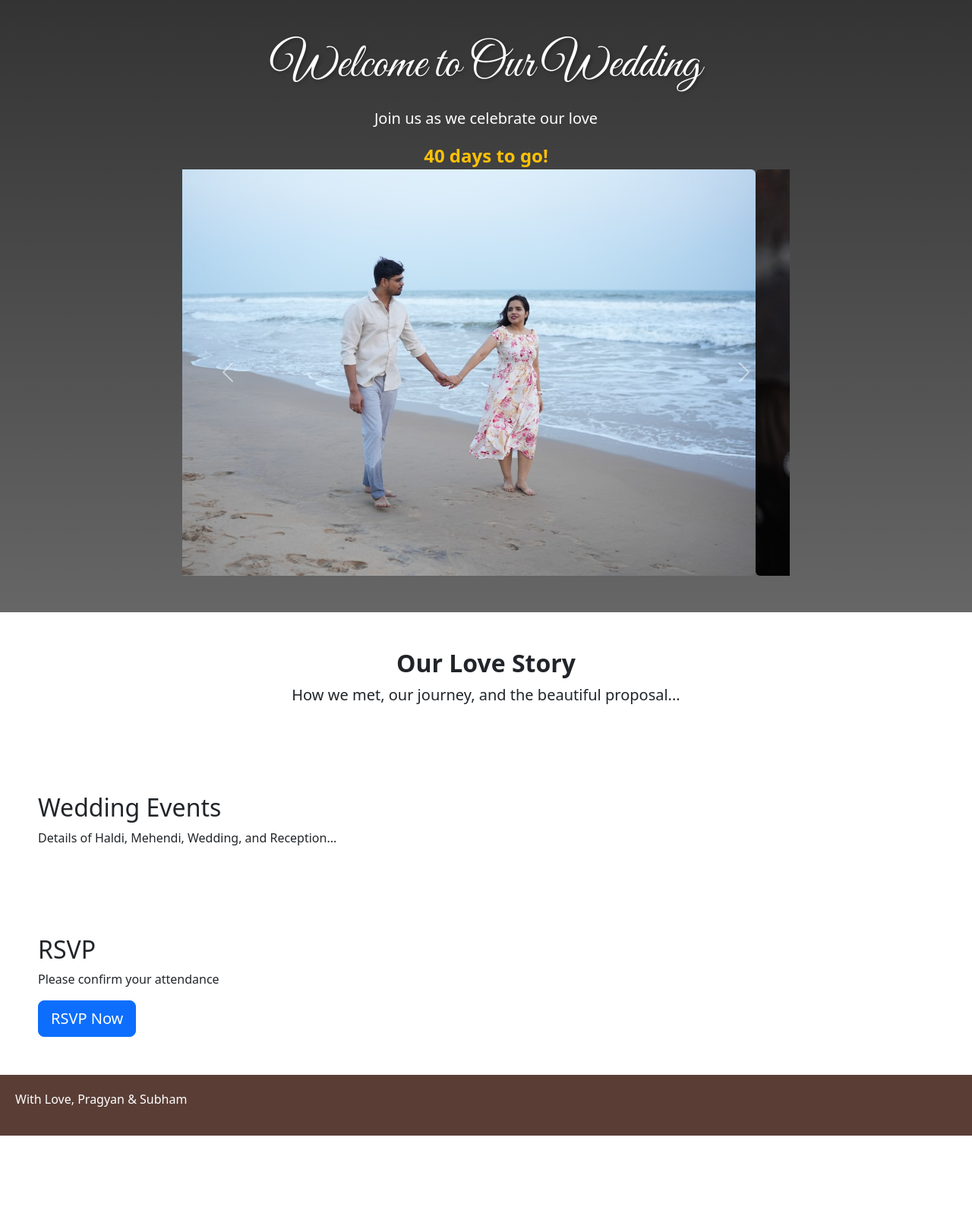
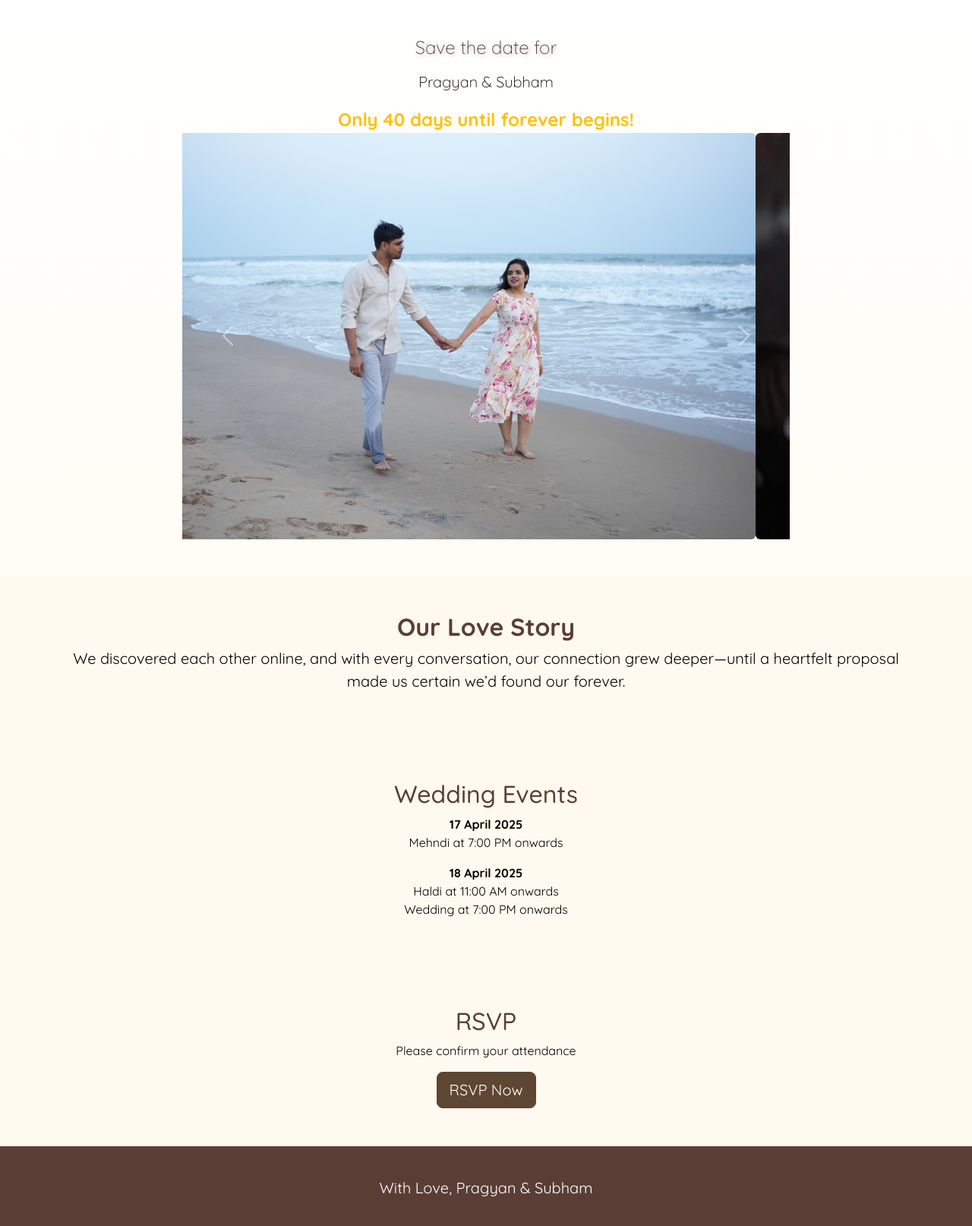
Before and after one commit to pragyan7/wedding-website, a plain HTML site: page index.html in a window 1280 px wide. Shown: the whole page at 76% size. Before the commit the page ends 1495 px from the top, so only its background shows below. Drawn offline with nearby package versions, Linux system fonts and the light colour scheme.

Commit message:
changed style for h1

```diff
--- a/index.html
+++ b/index.html
@@ -13,15 +13,15 @@
 </head>
 <body>
     <!-- Add Google Font -->
-    <link href="https://fonts.googleapis.com/css2?family=Great+Vibes&display=swap" rel="stylesheet">
+    <link href="https://fonts.googleapis.com/css2?family=Libre+Baskerville:ital,wght@0,400;0,700;1,400&family=Quicksand:wght@300..700&family=Roboto+Mono:ital,wght@0,100..700;1,100..700&display=swap" rel="stylesheet">
     <!-- Bootstrap JS (Optional, for interactive features) -->
     <script src="https://cdn.jsdelivr.net/npm/bootstrap@5.3.3/dist/js/bootstrap.bundle.min.js" integrity="sha384-YvpcrYf0tY3lHB60NNkmXc5s9fDVZLESaAA55NDzOxhy9GkcIdslK1eN7N6jIeHz" crossorigin="anonymous"></script>
 
 
     <header class="text-white text-center py-5">
-    <h1 class="display-3" style="font-family: 'Great Vibes', cursive;">Welcome to Our Wedding</h1>
-    <p class="lead mt-3">Join us as we celebrate our love</p>
-    <div id="countdown" class="fs-4 fw-bold text-warning"></div>
+    <h1 class="display-3" style="font-family: 'Quicksand';">Save the date for</h1>
+    <p class="lead mt-3" style="font-family: 'Quicksand';">Pragyan & Subham</p>
+    <div id="countdown" style="color: #5d4632;" class="fs-4 fw-bold text-warning"></div>
 
     <!-- Bootstrap Carousel -->
     <div id="weddingCarousel" class="carousel slide mx-auto" data-bs-ride="carousel" style="max-width: 800px;">
@@ -52,22 +52,34 @@
 
     <section id="story" class="container text-center py-5">
         <h2 class="fw-bold">Our Love Story</h2>
-        <p class="fs-5">How we met, our journey, and the beautiful proposal...</p>
+        <p class="fs-5">We discovered each other online, and with every conversation, our connection grew deeper—until a heartfelt proposal made us certain we’d found our forever.</p>
     </section>
 
     <section id="events">
         <h2>Wedding Events</h2>
-        <p>Details of Haldi, Mehendi, Wedding, and Reception...</p>
+        <p>
+            <strong>17 April 2025</strong><br>
+            Mehndi at 7:00 PM onwards
+          </p>
+          <p>
+            <strong>18 April 2025</strong><br>
+            Haldi at 11:00 AM onwards<br>
+            Wedding at 7:00 PM onwards
+          </p>
     </section>
 
     <section id="rsvp">
         <h2>RSVP</h2>
         <p>Please confirm your attendance</p>
-        <a href="https://forms.gle/DG4eDiYxVcsUGvC76" class="btn btn-primary btn-lg" target="_blank">RSVP Now</a>
+        <a href="https://forms.gle/DG4eDiYxVcsUGvC76"
+            class="btn btn-primary btn-lg"
+            target="_blank"
+            style="background-color: #5d4632; color: #fff; border-color: #5d4632; text-decoration: none;">
+            RSVP Now</a>
     </section>
 
     <footer>
-        <p>With Love, Pragyan & Subham</p>
+        <p class="footer-text">With Love, Pragyan & Subham</p>
     </footer>
 
     <script src="script.js"></script>
--- a/script.js
+++ b/script.js
@@ -11,9 +11,38 @@ document.addEventListener("DOMContentLoaded", function () {
                 return;
             }
             const days = Math.floor(timeLeft / (1000 * 60 * 60 * 24));
-            document.getElementById("countdown").innerHTML = `${days} days to go!`;
+            document.getElementById("countdown").innerHTML = `Only ${days} days until forever begins!`;
         }, 1000);
     }
+
+// document.addEventListener("DOMContentLoaded", function () {
+//     function countdown() {
+//       const weddingDateObj = new Date("2025-03-09T00:00:00");
+//       const timer = setInterval(() => {
+//         const now = new Date();
+
+//         // Check if wedding day is over
+//         if (now < weddingDateObj) {
+//           clearInterval(timer);
+//           document.getElementById("countdown").style.display = "none";
+//           return;
+//         }
+
+//         // Check if today is the wedding day
+//         if (now.toDateString() === weddingDateObj.toDateString()) {
+//           document.getElementById("countdown").innerHTML = "Today is the big day!";
+//         } else {
+//           // Before wedding day: show days left
+//           const timeLeft = weddingDateObj.getTime() - now.getTime();
+//           const days = Math.floor(timeLeft / (1000 * 60 * 60 * 24));
+//           document.getElementById("countdown").innerHTML = `${days} days to go!`;
+//         }
+//       }, 1000);
+//     }
+//     countdown();
+//   });
+
+
 
     // Smooth Scrolling
     document.querySelectorAll('a[href^="#"]').forEach(anchor => {
--- a/style.css
+++ b/style.css
@@ -1,37 +1,52 @@
-<!DOCTYPE html>
-<html lang="en">
-<head>
-    <meta charset="UTF-8">
-    <meta name="viewport" content="width=device-width, initial-scale=1.0">
-    <title>Our Wedding</title>
-    <link rel="stylesheet" href="style.css">
-    <style>
+
 body {
-            font-family: 'Arial', serif;
+    font-family: 'Quicksand', serif;
     background-color: #fffaf0;
     color: #5a3e36;
     text-align: center;
     margin: 0;
     padding: 0;
 }
-        header {
-            background: linear-gradient(rgba(0,0,0,0.4), rgba(0,0,0,0.4)), url('images/header-bg.jpg');
+/* header {
+    background: url('images/photo1.jpg');
     background-size: cover;
     color: white;
     padding: 50px 20px;
-        }
-        h1 {
+} */
+/* h1 {
     font-size: 3em;
     font-family: 'Dancing Script', cursive;
-        }
-        h1 {
-            font-family: 'Great Vibes', cursive;
-            font-size: 4rem; /* Increase the size */
-            font-weight: 400; /* Keep it elegant */
+} */
+.display-3 {
+    font-family: 'Quicksand';
+    color: #5a3e36;
+    font-size: 1.5rem; /* Increase the size */
+    font-weight: 100; /* Keep it elegant */
     text-shadow: 2px 2px 5px rgba(0, 0, 0, 0.3); /* Soft shadow for readability */
 }
+.lead mt-3 {
+    font-family: 'Quicksand';
+    color: #5a3e36;
+    font-size: 3rem !important; /* Increase the size */
+    font-weight: 400; /* Keep it elegant */
+}
+
+.fs-4 fw-bold text-warning {
+    font-family: 'Quicksand';
+    color: #5a3e36 !important;
+    font-size: 3rem; /* Increase the size */
+    font-weight: 100; /* Keep it elegant */
+}
+p {
+    font-family: 'Quicksand';
+    color: #040100;
+    /* font-size: 4rem; Increase the size */
+    /* font-weight: 200; /*Keep it elegant */
+    /* text-shadow: 2px 2px 5px rgba(0, 0, 0, 0.3); Soft shadow for readability */
+}
+
 header {
-            background: linear-gradient(to bottom, rgba(0, 0, 0, 0.8), rgba(0, 0, 0, 0.6));
+    background: linear-gradient(to bottom, rgb(255, 255, 255), rgb(255, 252, 244));
     padding: 60px 20px;
 }
 .weddingCarousel {
@@ -40,13 +55,24 @@
 }
 
 .countdown {
-            font-size: 1.5rem;
+    font-size: 1rem;
     font-weight: bold;
-            color: #b8860b; /* Muted gold for elegance or #d4af37;*/
+    color: #4811c9;
     margin-bottom: 30px; /* More spacing */
 }
+.rsvp {
+    /* background-color: #5d4632 !important; /* Same color as your heading text */
+    /* color: #ffffff;            White text */
+    border: none;
+    border-radius: 4px;
+    /* border-color: #5d4632; */
+    padding: 10px 16px;
+    font-size: 16px;
+    cursor: pointer;
+    transition: background-color 0.3s ease;
+  }
 
-        .button {
+/* .button {
     background-color: #d4a373;
     color: white;
     padding: 10px 20px;
@@ -54,7 +80,7 @@
     border-radius: 5px;
     display: inline-block;
     margin-top: 10px;
-        }
+} */
 section {
     padding: 50px;
 }
@@ -63,51 +89,9 @@
     color: white;
     padding: 20px;
 }
-    </style>
-</head>
-<body>
-    <header>
-        <h1>Welcome to Our Wedding</h1>
-        <p>Join us as we celebrate our love</p>
-        <div id="countdown"></div>
-    </header>
-
-    <section id="story">
-        <h2>Our Love Story</h2>
-        <p>How we met, our journey, and the beautiful proposal...</p>
-    </section>
-
-    <section id="events">
-        <h2>Wedding Events</h2>
-        <p>Details of Haldi, Mehendi, Wedding, and Reception...</p>
-    </section>
-
-    <section id="rsvp">
-        <h2>RSVP</h2>
-        <p>Please confirm your attendance</p>
-        <a href="rsvp-form/index.html" class="button">RSVP Now</a>
-    </section>
-
-    <footer>
-        <p>With Love, [Your Names]</p>
-    </footer>
-
-    <script>
-        function countdown() {
-            const weddingDate = new Date("2025-04-18T00:00:00").getTime();
-            const timer = setInterval(() => {
-                const now = new Date().getTime();
-                const timeLeft = weddingDate - now;
-                if (timeLeft < 0) {
-                    document.getElementById("countdown").innerHTML = "Today is the big day!";
-                    clearInterval(timer);
-                    return;
+.footer-text {
+    /* background-color: #5a3e36; */
+    color: white;
+    padding: 20px 0;
+    font-size: 1.25rem;
 }
-                const days = Math.floor(timeLeft / (1000 * 60 * 60 * 24));
-                document.getElementById("countdown").innerHTML = `${days} days to go!`;
-            }, 1000);
-        }
-        window.onload = countdown;
-    </script>
-</body>
-</html>
```
Also changed, not shown: photo1.JPG (deleted), photo2.JPG (deleted), photo3.JPG (deleted). Lines whose indentation alone changed are shown as unchanged.
